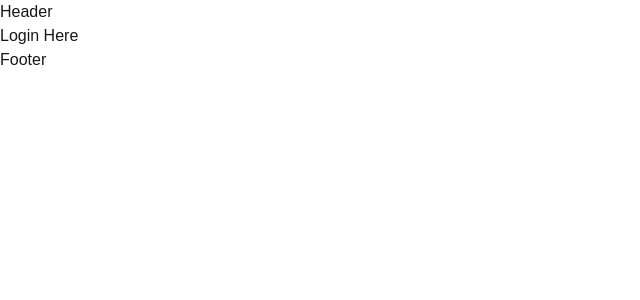
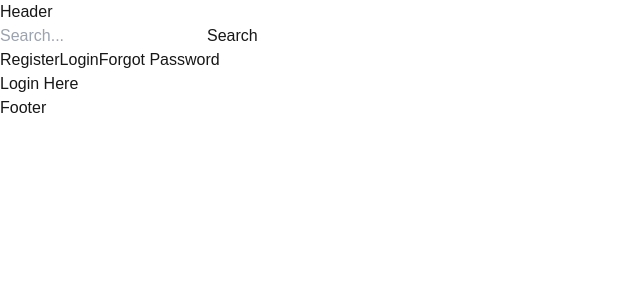
Before and after one commit to arpit-2727/nextjs_basics, a Next.js app: page /login in a window 1280 px wide. Shown: the top 300 px of the page, without its empty margins (0-640 px from the left). Built offline with nearby package versions, Linux system fonts and the light colour scheme.

Commit message:
templates

```diff
--- /dev/null
+++ b/src/app/(auth)/styles.css
@@ -0,0 +1,3 @@
+@tailwind base;
+@tailwind components;
+@tailwind utilities;
--- /dev/null
+++ b/src/app/(auth)/template.js
@@ -0,0 +1,54 @@
+"use client";
+import "./styles.css";
+import Link from "next/link";
+import { usePathname } from "next/navigation";
+import { useState } from "react";
+
+const navLinks = [
+  { name: "Register", href: "/register" },
+  { name: "Login", href: "/login" },
+  { name: "Forgot Password", href: "/forgot-password" },
+];
+
+export default function AuthLayout({ children }) {
+  const pathname = usePathname();
+  const [searchTerm, setSearchTerm] = useState("");
+
+  const handleSearch = (e) => {
+    e.preventDefault();
+    // Implement search functionality here
+    console.log("Searching for:", searchTerm);
+  };
+
+  return (
+    <div className="auth-layout">
+      <header>
+        <form onSubmit={handleSearch} className="search-form">
+          <input
+            type="search"
+            value={searchTerm}
+            onChange={(e) => setSearchTerm(e.target.value)}
+            placeholder="Search..."
+            aria-label="Search"
+          />
+          <button type="submit">Search</button>
+        </form>
+        <nav>
+          {navLinks.map((link) => {
+            const isActive = pathname.startsWith(link.href);
+            return (
+              <Link
+                className={isActive ? "active" : ""}
+                href={link.href}
+                key={link.name}
+              >
+                {link.name}
+              </Link>
+            );
+          })}
+        </nav>
+      </header>
+      <main>{children}</main>
+    </div>
+  );
+}
```
